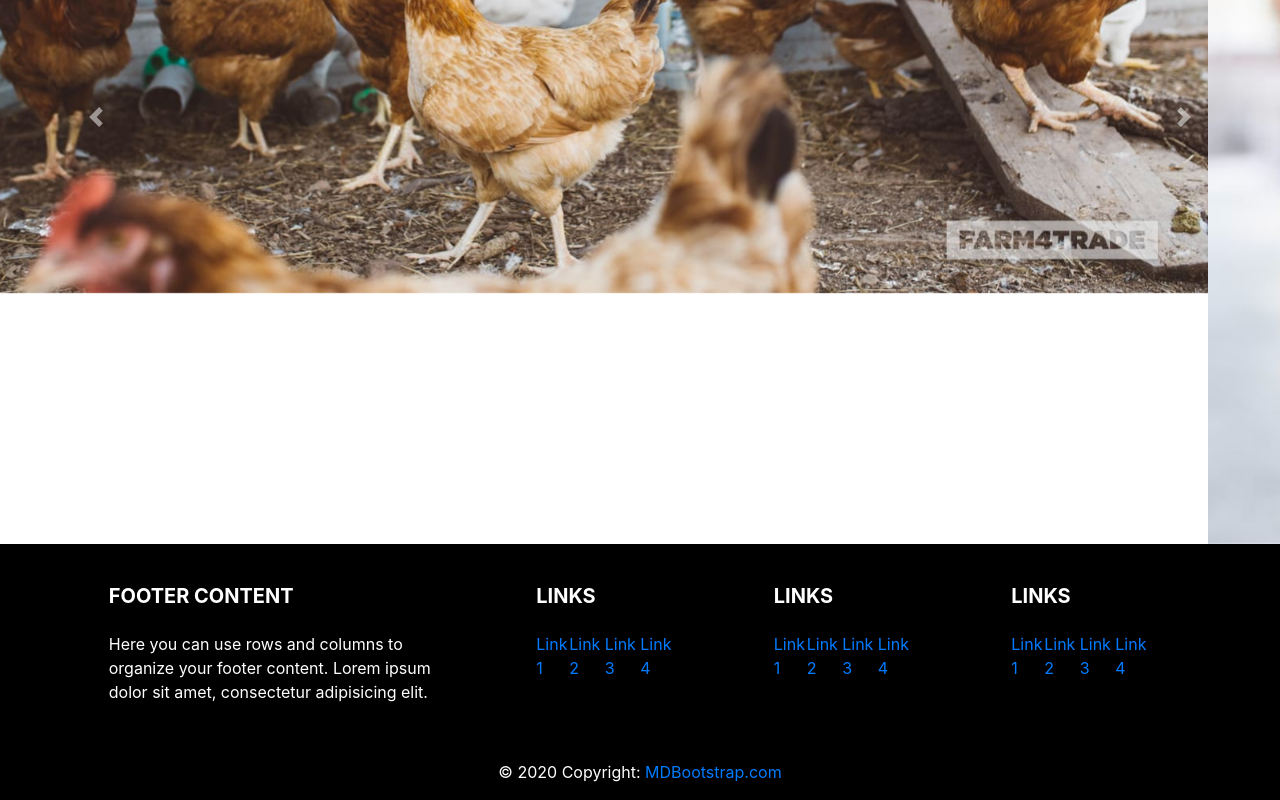
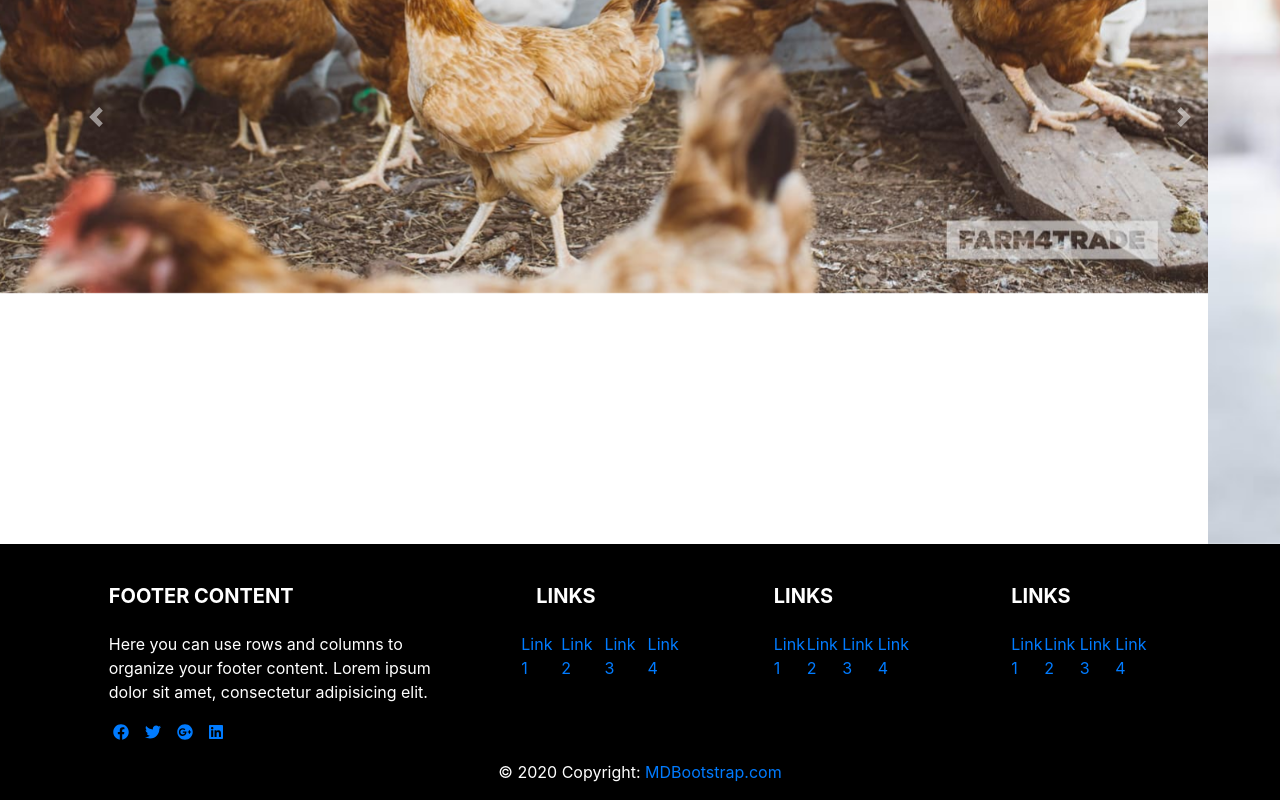
Before and after one commit to JoseOgam/marketer, a React (Create React App) app: page / in a window 1280 px wide. Shown: the part 385-1185 px from the top of the page. Built offline with nearby package versions, Linux system fonts and the light colour scheme.

Commit message:
bootrapped the footer added

```diff
--- a/package.json
+++ b/package.json
@@ -3,10 +3,15 @@
   "version": "0.1.0",
   "private": true,
   "dependencies": {
+    "@fortawesome/fontawesome-svg-core": "^1.2.30",
+    "@fortawesome/free-brands-svg-icons": "^5.14.0",
+    "@fortawesome/free-solid-svg-icons": "^5.14.0",
+    "@fortawesome/react-fontawesome": "^0.1.11",
     "@testing-library/jest-dom": "^4.2.4",
     "@testing-library/react": "^9.5.0",
     "@testing-library/user-event": "^7.2.1",
     "bootstrap": "^4.5.2",
+    "font-awesome": "^4.7.0",
     "materialize-css": "^1.0.0",
     "normalize-css": "^2.3.1",
     "react": "^16.13.1",
--- a/src/components/App.js
+++ b/src/components/App.js
@@ -1,6 +1,7 @@
 import React from "react";
 import { Route, Switch } from "react-router-dom";
 import "bootstrap/dist/css/bootstrap.min.css";
+import "font-awesome/css/font-awesome.min.css";
 import HomePage from "./home/HomePage";
 import ContactPage from "./contact/ContactPage";
 import About from "./about/AboutPage";
--- a/src/components/common/Footer.js
+++ b/src/components/common/Footer.js
@@ -1,6 +1,13 @@
 import React from "react";
+// import { Link } from "react-router-dom";
 import "./Footer.css";
-import "bootstrap/dist/css/bootstrap.min.css";
+import { FontAwesomeIcon } from "@fortawesome/react-fontawesome";
+import {
+  faFacebook,
+  faTwitter,
+  faLinkedin,
+  faGooglePlus,
+} from "@fortawesome/free-brands-svg-icons";
 
 const Footer = () => {
   return (
@@ -17,6 +24,28 @@ const Footer = () => {
                 content. Lorem ipsum dolor sit amet, consectetur adipisicing
                 elit.
               </p>
+              <ul className="list-unstyled list-inline text-center">
+                <li className="list-inline-item">
+                  <a href="#!" className="btn-floating btn-fb mx-1">
+                    <FontAwesomeIcon icon={faFacebook} />
+                  </a>
+                </li>
+                <li className="list-inline-item">
+                  <a href="#!" className="btn-floating btn-tw mx-1">
+                    <FontAwesomeIcon icon={faTwitter} />
+                  </a>
+                </li>
+                <li className="list-inline-item">
+                  <a href="#!" className="btn-floating btn-gplus mx-1">
+                    <FontAwesomeIcon icon={faGooglePlus} />
+                  </a>
+                </li>
+                <li className="list-inline-item">
+                  <a href="#!" className="btn-floating btn-li mx-1">
+                    <FontAwesomeIcon icon={faLinkedin} />
+                  </a>
+                </li>
+              </ul>
             </div>
 
             {/* <hr className="clearfix w-100 d-md-none"> */}
@@ -26,6 +55,7 @@ const Footer = () => {
                 Links
               </h5>
 
+              <div className="row">
                 <ul className="list-unstyled">
                   <li>
                     <a href="#!">Link 1</a>
@@ -40,6 +70,7 @@ const Footer = () => {
                     <a href="#!">Link 4</a>
                   </li>
                 </ul>
+              </div>
             </div>
 
             {/* <hr className="clearfix w-100 d-md-none"> */}
@@ -95,34 +126,6 @@ const Footer = () => {
 
         {/* <hr> */}
 
-        <ul className="list-unstyled list-inline text-center">
-          <li className="list-inline-item">
-            <a className="btn-floating btn-fb mx-1">
-              <i className="fab fa-facebook-f"> </i>
-            </a>
-          </li>
-          <li className="list-inline-item">
-            <a className="btn-floating btn-tw mx-1">
-              <i className="fab fa-twitter"> </i>
-            </a>
-          </li>
-          <li className="list-inline-item">
-            <a className="btn-floating btn-gplus mx-1">
-              <i className="fab fa-google-plus-g"> </i>
-            </a>
-          </li>
-          <li className="list-inline-item">
-            <a className="btn-floating btn-li mx-1">
-              <i className="fab fa-linkedin-in"> </i>
-            </a>
-          </li>
-          <li className="list-inline-item">
-            <a className="btn-floating btn-dribbble mx-1">
-              <i className="fab fa-dribbble"> </i>
-            </a>
-          </li>
-        </ul>
-
         <div className="footer-copyright text-center py-3">
           © 2020 Copyright:
           <a href="https://mdbootstrap.com/"> MDBootstrap.com</a>
```
Also changed, not shown: 1 other file (tests, documents, lock files or other folders). Lines whose indentation alone changed are shown as unchanged.
